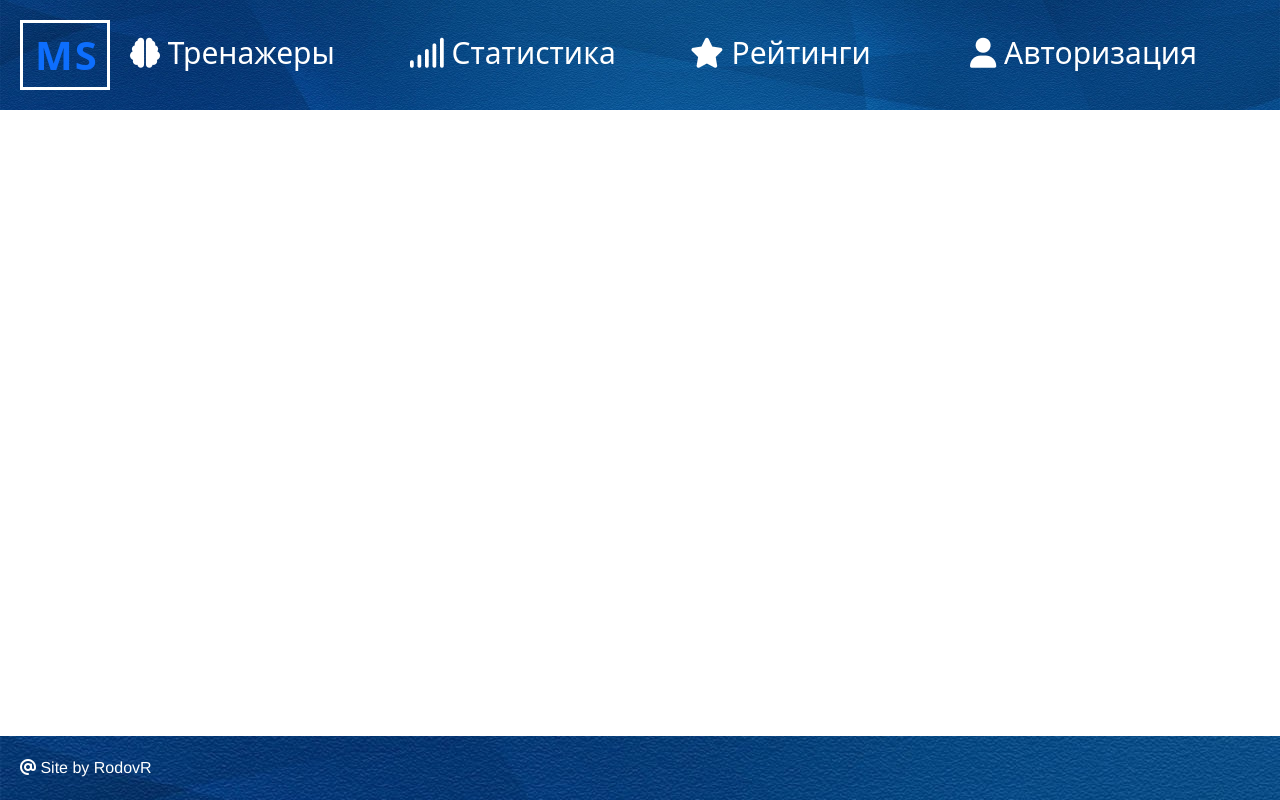
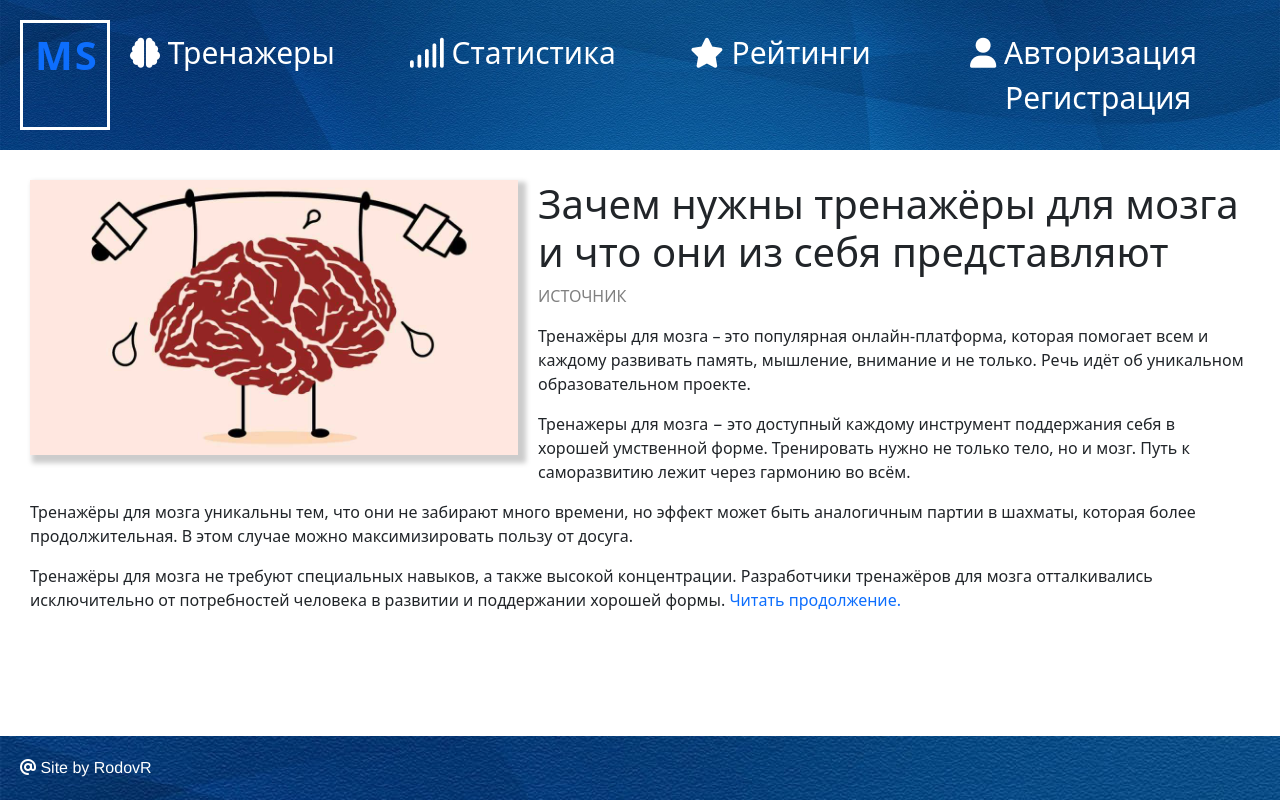
Before and after one commit to TOP-Python221/Rodov_diploma, a Django app: template Memory_Simulator/simulator/templates/pages/main.html in a window 1280 px wide. Run offline with Django 4.2, Linux system fonts and the light colour scheme; the template is opened without the code that fills it, so the values that code supplies are empty.

Commit message:
Очертания будущей реализации соответствующих статей на сайте

```diff
--- a/Memory_Simulator/simulator/static/simulator/css/main.css
+++ b/Memory_Simulator/simulator/static/simulator/css/main.css
@@ -126,6 +126,13 @@ html, body{
     height: 100%;
     font-family: 'Franklin Gothic Medium', 'Arial Narrow', Arial, sans-serif;
 }
+
+.single-top-img{
+    width: 40%;
+    box-shadow: 5px 5px 5px 3px #ccc;
+    margin: 0 20px 20px 0;
+}
+
 .wrapper{
     min-height: 100%;
     display: flex;
--- a/Memory_Simulator/simulator/templates/pages/main.html
+++ b/Memory_Simulator/simulator/templates/pages/main.html
@@ -24,12 +24,24 @@ href="https://cdnjs.cloudflare.com/ajax/libs/font-awesome/6.2.1/css/all.min.css"
           </div>
           <div class="header-menu">
             <a href="{% url 'couple' %}" class="footer-button-1" style="text-decoration: none;"><i class="fa fa solid fa-brain"></i> Тренажеры</a>
-            <a href="{% url 'statistics' %}" class="footer-button-2" style="text-decoration: none;"><i class="fa fa solid fa-signal"></i> Статистика </a>
-            <a href="{% url 'ratings' %}" class="footer-button-3"  style="text-decoration: none;"><i class="fa fa solid fa-star"></i> Рейтинги </a>
+            {% if user.is_authenticated %}
+              <a href="{% url 'statistics' %}" class="footer-button-2" style="text-decoration: none;"><i class="fa fa solid fa-signal"></i> Статистика </a>
+
+              <a href="{% url 'ratings' %}" class="footer-button-3"  style="text-decoration: none;"><i class="fa fa solid fa-star"></i> Рейтинги </a>
+            {% else %}
+              <a href="{% url 'login' %}" class="footer-button-2" style="text-decoration: none;"><i class="fa fa solid fa-signal"></i> Статистика </a>
+
+              <a href="{% url 'login' %}" class="footer-button-3"  style="text-decoration: none;"><i class="fa fa solid fa-star"></i> Рейтинги </a>
+            {% endif %}
+
+
             {% if user.is_authenticated %}
             <a href="{% url 'logout' %}" class="footer-button-3" style="text-decoration: none;"><i class="fa fa solid fa-user"></i>  {{ user.username }}</a>
             {% else %}
+            <div>
               <a href="{% url 'login' %}" class="footer-button-3" style="text-decoration: none;"><i class="fa fa solid fa-user"></i> Авторизация </a>
+              <a href="{% url 'register' %}" class="footer-button-3" style="text-decoration: none; padding: 35px;"> Регистрация </a>
+            </div>
             {% endif %}
           </div>
         </header>
@@ -37,7 +49,15 @@ href="https://cdnjs.cloudflare.com/ajax/libs/font-awesome/6.2.1/css/all.min.css"
 
     {% block main %}
       <main class="main">
-
+        <img class="single-top-img" align="left" src="{% static 'simulator/image/brain.jpg' %}" alt="Зачем нужны тренажёры для мозга и что они из себя представляют">
+        <h1>Зачем нужны тренажёры для мозга и что они из себя представляют</h1>
+        <div>
+            <p><a style="text-decoration: none; color: grey;" target="_blank" href="https://www.bragazeta.ru/">ИСТОЧНИК</a></p>
+            <p>Тренажёры для мозга – это популярная онлайн-платформа, которая помогает всем и каждому развивать память, мышление, внимание и не только. Речь идёт об уникальном образовательном проекте.</p>
+            <p>Тренажеры для мозга − это доступный каждому инструмент поддержания себя в хорошей умственной форме. Тренировать нужно не только тело, но и мозг. Путь к саморазвитию лежит через гармонию во всём.</p>
+            <p>Тренажёры для мозга уникальны тем, что они не забирают много времени, но эффект может быть аналогичным партии в шахматы, которая более продолжительная. В этом случае можно максимизировать пользу от досуга.</p>
+            <p>Тренажёры для мозга не требуют специальных навыков, а также высокой концентрации. Разработчики тренажёров для мозга отталкивались исключительно от потребностей человека в развитии и поддержании хорошей формы. <a style="text-decoration: none;" target="_blank" href="https://www.bragazeta.ru/news/2020/05/31/zachem-nuzhny-trenazhyory-dlya-mozga-i-chto-oni-iz-sebya-predstavlyayut/#:~:text=Тренажёры%20позволяют%20развивать%20полезные%20качества.,а%20также%20переключение%20между%20ними">Читать продолжение.</a></p>
+      </div>
       </main>
     {% endblock main %}
 
--- a/Memory_Simulator/simulator/utils.py
+++ b/Memory_Simulator/simulator/utils.py
@@ -3,7 +3,8 @@ from .models import *
 menu = [{'title': 'Статистика', 'url_name': 'statistics'},
         {'title': 'Рейтинги', 'url_name': 'ratings'},
         {'title': 'Тренажеры', 'url_name': 'simulators'},
-        {'title': 'Авторизация', 'url_name': 'authorization'}
+        {'title': 'Авторизация', 'url_name': 'authorization'},
+        {'title': 'Главная страница', 'url_name': 'main'},
         ]
 
 class Mixin:
--- a/Memory_Simulator/users/templates/registration/login.html
+++ b/Memory_Simulator/users/templates/registration/login.html
@@ -24,7 +24,6 @@
 						<td><input type="submit" value="Войти"></td>
 					</tr>
 				</table>
-				<a class="forgot-p" href="#">Забыли пароль?</a>
 			</form>
 		</div>
 </body>
--- a/Memory_Simulator/users/urls.py
+++ b/Memory_Simulator/users/urls.py
@@ -1,4 +1,6 @@
+import django
 from django.contrib.auth.views import LoginView, LogoutView
+from django.template.defaulttags import url
 from django.urls import path
 
 from users.views import RegisterView, logout_user
```
Also changed, not shown: Memory_Simulator/simulator/templates/pages/statistics.html (+5 -4 lines), Memory_Simulator/simulator/static/simulator/image/brain.jpg (added).
